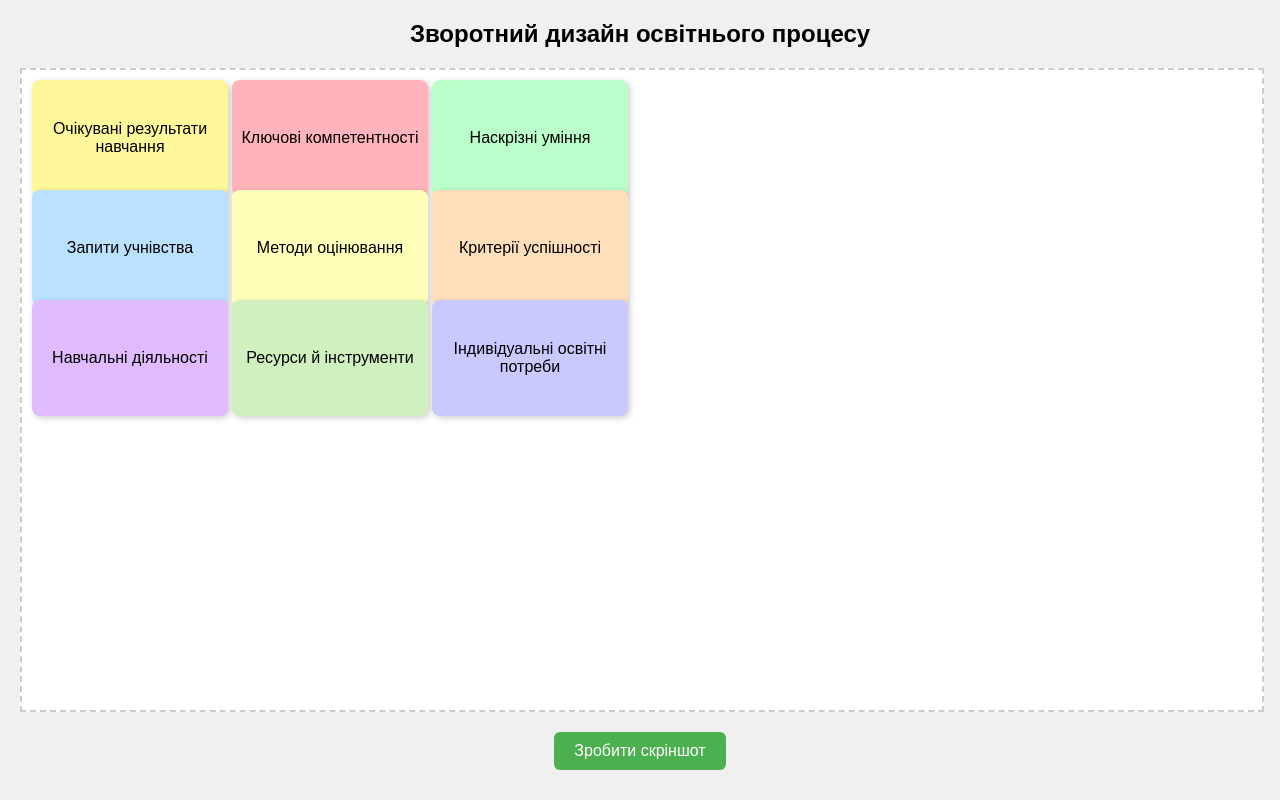
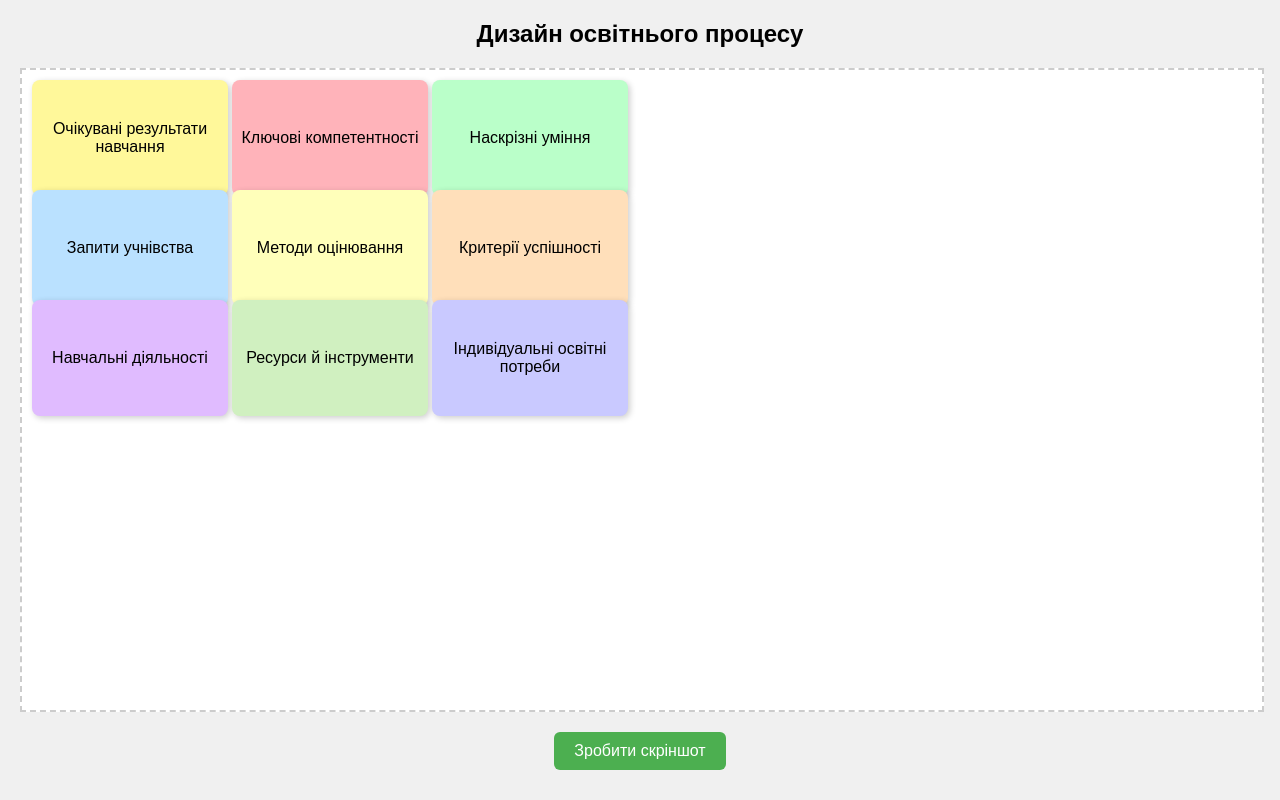
Before and after one commit to oksanapas/stickers, a plain HTML site: page index.html in a window 1280 px wide. Drawn offline with nearby package versions, Linux system fonts and the light colour scheme.

Commit message:
Update index.html

```diff
--- a/index.html
+++ b/index.html
@@ -51,7 +51,7 @@
   </style>
 </head>
 <body>
-  <h2>Зворотний дизайн освітнього процесу</h2>
+  <h2>Дизайн освітнього процесу</h2>
   <div id="canvas">
     <div class="note" style="background-color:#fff89a; top:10px; left:10px;">Очікувані результати навчання</div>
     <div class="note" style="background-color:#ffb3ba; top:10px; left:210px;">Ключові компетентності</div>
```
